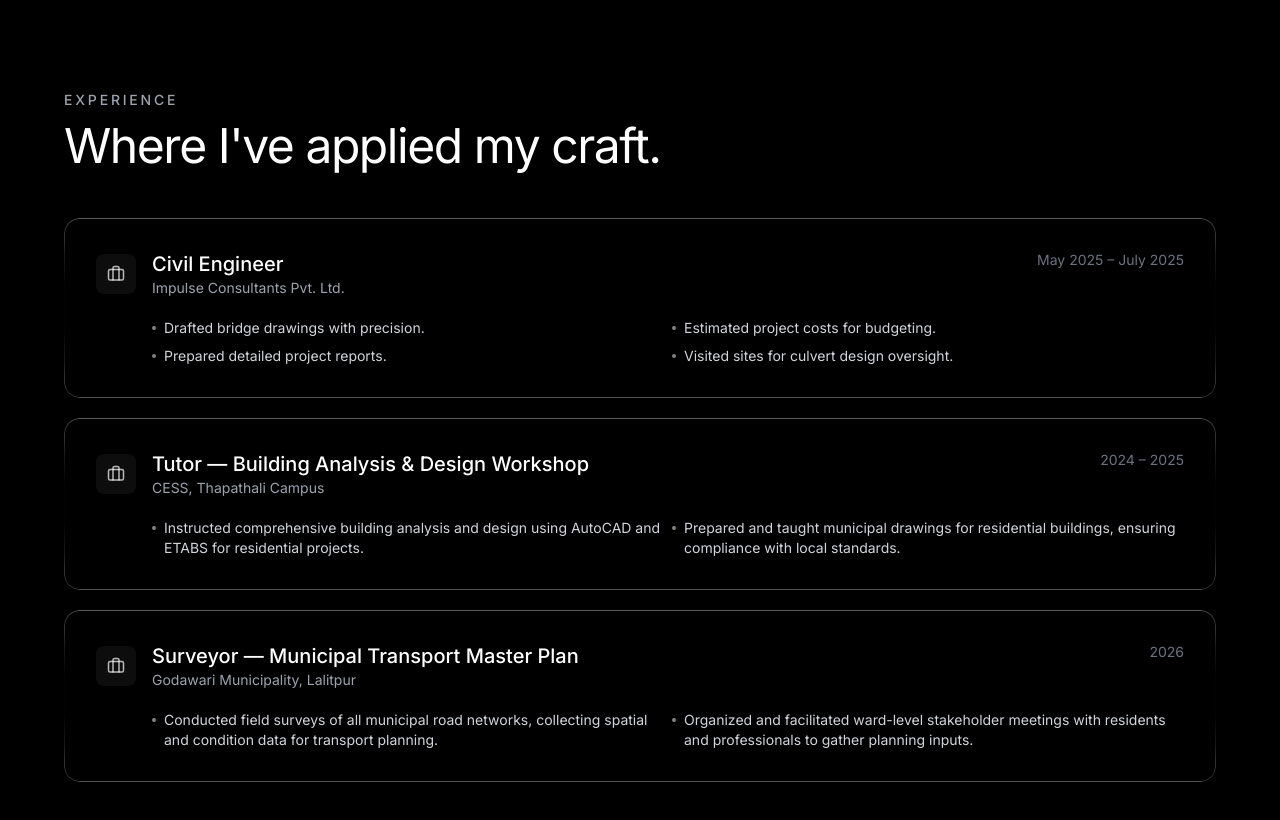
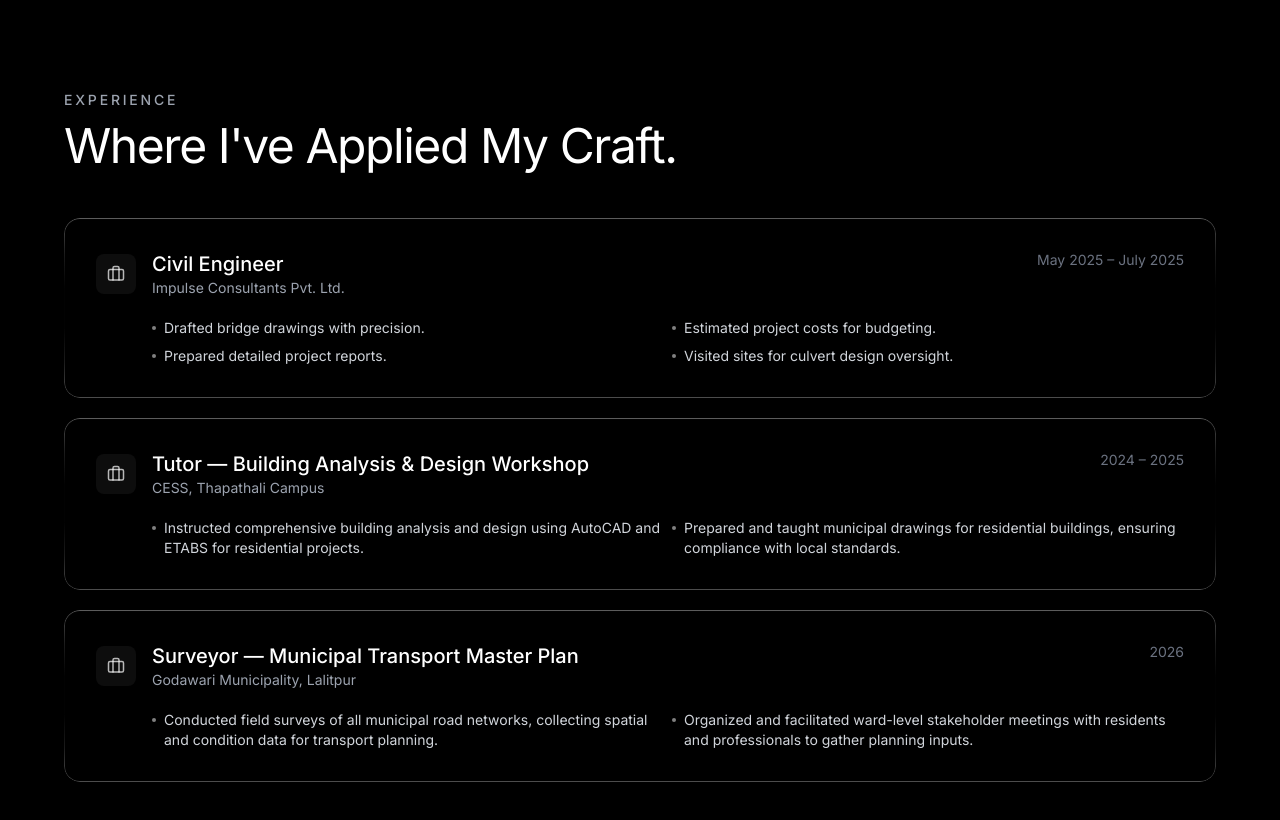
Before and after one commit to sunilpaudel3383-max/Sunil-Portfolio, a React (Vite) app: page / in a window 1280 px wide. Shown: the part 2220-3040 px from the top of the page. Built offline with nearby package versions, Linux system fonts and the light colour scheme; the HTML template or start-up script is replaced by a standard one.

Commit message:
Update Experience.tsx

```diff
--- a/src/components/Experience.tsx
+++ b/src/components/Experience.tsx
@@ -5,7 +5,7 @@ import { experience } from '../data'
 
 export default function Experience() {
   return (
-    <Section id="experience" label="Experience" title="Where I've applied my craft.">
+    <Section id="experience" label="Experience" title="Where I've Applied My Craft.">
       <div className="space-y-5">
         {experience.map((job, i) => (
           <Reveal key={job.org} delay={i * 100}>
```
